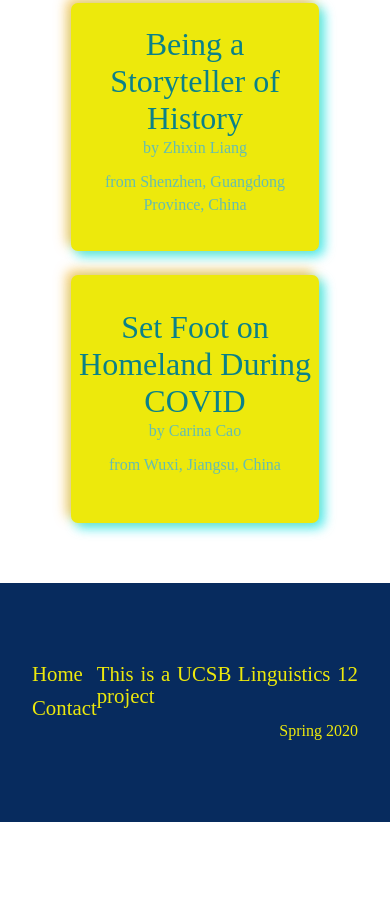
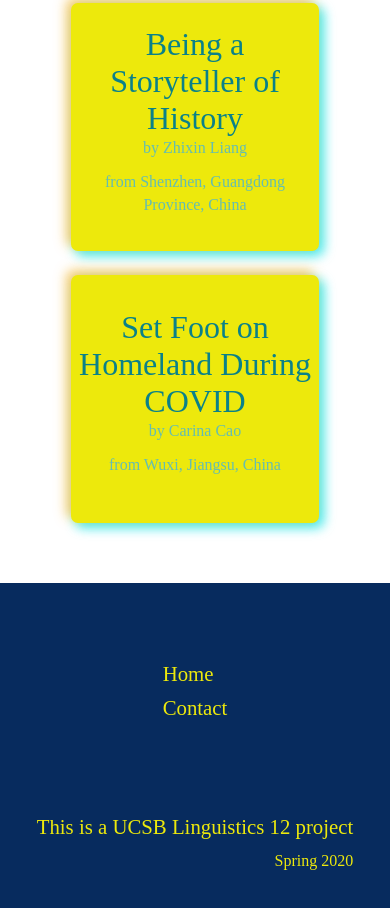
Before and after one commit to keith-corona/wewrite, a Gatsby site: page / in a window 390 px wide. Shown: the part 9834-10742 px from the top of the page. Before the commit the page ends 10656 px from the top, so only its background shows below. Built offline with nearby package versions, Linux system fonts and the light colour scheme; Gatsby itself is replaced by a stand-in of ours.

Commit message:
flex rsp

```diff
--- a/src/components/footer.js
+++ b/src/components/footer.js
@@ -2,8 +2,9 @@ import React from "react"
 import { Link } from "gatsby"
 
 export default props =>
-    <div style={{display: `flex`, flexDirection: `row`, justifyContent: `space-between`, backgroundColor: `#072B5E`, marginTop: `3rem`, padding: `5rem 2rem`, alignItems: `flex-start`}}>
-        <div style={{ display: `flex`, flexDirection: `column`, alignItems: `flex-start`, backgroundColor: `#072B5E`, fontSize: `1.3rem`}}>
+    <div className="footer-flex">
+
+        <div className="footer-text" style={{ display: `flex`, flexDirection: `column`, alignItems: `flex-start`, backgroundColor: `#072B5E`, fontSize: `1.3rem`}}>
             <Link style={{ color: `#EDE90C`, }} to="/">
                 <p>{props.footerReturn}</p>
             </Link>
@@ -12,8 +13,10 @@ export default props =>
                 <p style={{padding: `0`}}>{props.linkContact}</p>
             </Link>
         </div>
-        <div style={{display: `flex`, flexDirection: `column`, alignItems: `flex-end`, justifyContent: `center`, backgroundColor: `#072B5E`, marginTop: `0rem`, textAlign: `center` }}>
+
+        <div className="footer-text" style={{display: `flex`, flexDirection: `column`, flexWrap: `wrap`, alignItems: `flex-end`, backgroundColor: `#072B5E`, marginTop: `0rem` }}>
             <p style={{color: `#EDE90C`, fontSize: `1.3rem`}}>{props.footerText}</p>
             <p style={{margin: `0`, padding: `0`, color: `#EDE90C`}}>{props.footerQtr} {props.footerYr}</p>
         </div>
+
     </div>
--- a/src/styles/global.css
+++ b/src/styles/global.css
@@ -122,3 +122,29 @@ textarea:focus {
     max-width: 38rem;
     border: 1px red solid;
 }
+
+.footer-flex {
+    display: flex;
+    justify-content: space-between; background-color: #072B5E; margin-top: 3rem;
+    padding: 5rem 2rem;
+    align-items: flex-start;
+}
+@media only screen and (max-width: 600px) {
+    .footer-flex {
+        flex-direction: column;
+        align-items: center;
+        justify-content: center;
+    }
+
+    .footer-text {
+        font-size: 1rem;
+        max-width: 90vw;
+        align-items: center;
+        justify-content: center;
+    }
+
+    .footer-text:first-of-type {
+        margin-bottom: 6rem;
+    }
+
+  }
```
